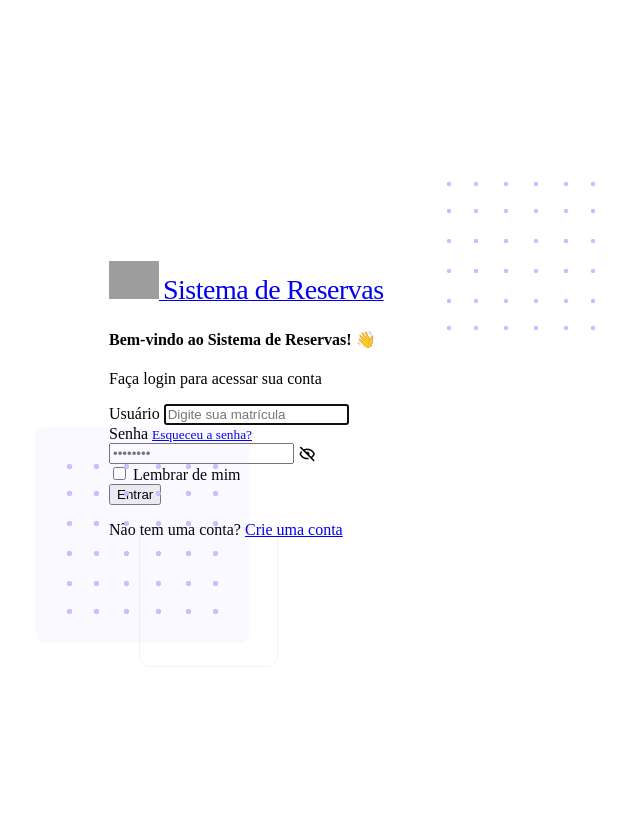
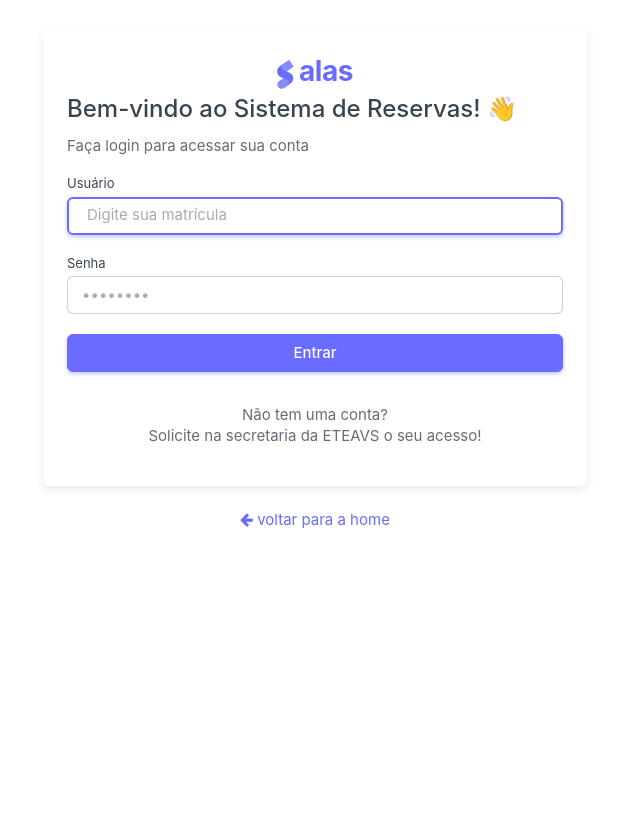
Before and after one commit to lerao/projeto-reserva-espacos, a Django app: page /login/ in a window 1280 px wide. Shown: the whole page, without its empty margins (325-965 px from the left). After the commit the page ends 528 px from the top, so only its background shows below. Run offline with Django 5.2, Linux system fonts and the light colour scheme; some libraries are stand-ins or nearby versions; grey boxes are pictures that could not be loaded.

Commit message:
Ajustes no html, login, logout

```diff
--- a/reserva/templates/login.html
+++ b/reserva/templates/login.html
@@ -1,59 +1,40 @@
 {% load static %}
 
 <!DOCTYPE html>
-  <html
-    lang="pt-br"
-    class="light-style customizer-hide"
-    dir="ltr"
-    data-theme="theme-default"
-    data-assets-path="../assets/"
-    data-template="vertical-menu-template-free"
-  >
+<html lang="pt-br" class="light-style layout-navbar-fixed layout-wide " dir="ltr" data-theme="theme-default" data-assets-path="../assets/" data-template="front-pages" data-style="light">
+
 <head>
     <meta charset="utf-8" />
-      <meta
-        name="viewport"
-        content="width=device-width, initial-scale=1.0, user-scalable=no, minimum-scale=1.0, maximum-scale=1.0"
-      />
+    <meta name="viewport" content="width=device-width, initial-scale=1.0, user-scalable=no, minimum-scale=1.0, maximum-scale=1.0" />
 
-      <title>Login - Sistema de Reserva de Laboratórios</title>
+    <title>Reserva de Espaços</title>
 
-      <!-- Favicon -->
-      <link rel="icon" type="image/x-icon" href="{% static 'assets/img/favicon.ico' %}" />
+    <link rel="icon" type="image/x-icon" href="{% static 'assets/img/favicon/favicon.ico' %}" />
 
-      <!-- Fonts -->
-      <link rel="preconnect" href="https://fonts.googleapis.com" />
-      <link rel="preconnect" href="https://fonts.gstatic.com" crossorigin />
-      <link
-        href="https://fonts.googleapis.com/css2?family=Public+Sans:ital,wght@0,300;0,400;0,500;0,600;0,700;1,300;1,400;1,500;1,600;1,700&display=swap"
-        rel="stylesheet"
-      />
+    <link rel="stylesheet" href="{% static 'assets/vendor/css/rtl/core.css' %}" class="template-customizer-core-css" />
+    <link rel="stylesheet" href="{% static 'assets/vendor/css/rtl/theme-default.css' %}" class="template-customizer-theme-css" />
+    <link rel="stylesheet" href="{% static 'assets/css/demo.css' %}" />
+    <link rel="stylesheet" href="{% static 'assets/vendor/css/pages/front-page.css' %}" />
 
-      <!-- Icons -->
-      <link rel="stylesheet" href="{% static 'assets/vendor/fonts/boxicons.css' %}" />
+    <link rel="stylesheet" href="{% static 'assets/vendor/libs/nouislider/nouislider.css' %}" />
+<link rel="stylesheet" href="{% static 'assets/vendor/libs/swiper/swiper.css' %}" />
 
-      <!-- Core CSS -->
-      <link rel="stylesheet" href="{% static 'assets/vendor/css/core.css' %}" class="template-customizer-core-css" />
-      <link rel="stylesheet" href="{% static 'assets/vendor/css/theme-default.css' %}" class="template-customizer-theme-css" />
-      <link rel="stylesheet" href="{% static 'assets/css/demo.css' %}" />
+<link rel="stylesheet" href="{% static 'assets/vendor/css/pages/front-page-landing.css' %}" />
 
-      <!-- Vendors CSS -->
-      <link rel="stylesheet" href="{% static 'assets/vendor/libs/perfect-scrollbar/perfect-scrollbar.css' %}" />
+    <script src="{% static 'assets/vendor/js/helpers.js' %}"></script>
+    <script src="{% static 'assets/js/front-config.js' %}"></script>
 
-      <!-- Página CSS -->
-      <link rel="stylesheet" href="{% static 'assets/vendor/css/pages/page-auth.css' %}" />
 
-      <!-- Helpers -->
-      <script src="{% static 'assets/vendor/js/helpers.js' %}"></script>
+  <link href="https://maxcdn.bootstrapcdn.com/font-awesome/4.2.0/css/font-awesome.min.css" rel="stylesheet">
 
-      <!-- Configuração JS -->
-      <script src="{% static 'assets/js/config.js' %}"></script>
+    <script src="{% static 'assets/vendor/js/dropdown-hover.js' %}"></script>
+<script src="{% static 'assets/vendor/js/mega-dropdown.js' %}"></script>
+
   </head>
 
 <body>
-      <!-- Conteúdo -->
-
-      <div class="container-xxl">
+      <div class="container">
+        <div class="col-sm-6 col-xs-12" style="margin: 0 auto;">
           <div class="authentication-wrapper authentication-basic container-p-y">
             <div class="authentication-inner">
               <!-- Login -->
@@ -62,11 +43,40 @@
                   <!-- Logo -->
                   <div class="app-brand justify-content-center">
                     <a href="#" class="app-brand-link gap-2">
+                      <a href="" class="app-brand-link">
                         <span class="app-brand-logo demo">
-                      <!-- Inclua seu logo SVG ou imagem aqui -->
-                      <img src="{% static 'assets/img/logo.png' %}" alt="Logo do Sistema" width="50">
-                    </span>
-                    <span class="app-brand-text demo text-body fw-bolder">Sistema de Reservas</span>
+
+                          <svg width="25" viewBox="0 0 25 42" version="1.1" xmlns="http://www.w3.org/2000/svg" xmlns:xlink="http://www.w3.org/1999/xlink">
+                            <defs>
+                              <path d="M13.7918663,0.358365126 L3.39788168,7.44174259 C0.566865006,9.69408886 -0.379795268,12.4788597 0.557900856,15.7960551 C0.68998853,16.2305145 1.09562888,17.7872135 3.12357076,19.2293357 C3.8146334,19.7207684 5.32369333,20.3834223 7.65075054,21.2172976 L7.59773219,21.2525164 L2.63468769,24.5493413 C0.445452254,26.3002124 0.0884951797,28.5083815 1.56381646,31.1738486 C2.83770406,32.8170431 5.20850219,33.2640127 7.09180128,32.5391577 C8.347334,32.0559211 11.4559176,30.0011079 16.4175519,26.3747182 C18.0338572,24.4997857 18.6973423,22.4544883 18.4080071,20.2388261 C17.963753,17.5346866 16.1776345,15.5799961 13.0496516,14.3747546 L10.9194936,13.4715819 L18.6192054,7.984237 L13.7918663,0.358365126 Z" id="path-1"></path>
+                              <path d="M5.47320593,6.00457225 C4.05321814,8.216144 4.36334763,10.0722806 6.40359441,11.5729822 C8.61520715,12.571656 10.0999176,13.2171421 10.8577257,13.5094407 L15.5088241,14.433041 L18.6192054,7.984237 C15.5364148,3.11535317 13.9273018,0.573395879 13.7918663,0.358365126 C13.5790555,0.511491653 10.8061687,2.3935607 5.47320593,6.00457225 Z" id="path-3"></path>
+                              <path d="M7.50063644,21.2294429 L12.3234468,23.3159332 C14.1688022,24.7579751 14.397098,26.4880487 13.008334,28.506154 C11.6195701,30.5242593 10.3099883,31.790241 9.07958868,32.3040991 C5.78142938,33.4346997 4.13234973,34 4.13234973,34 C4.13234973,34 2.75489982,33.0538207 2.37032616e-14,31.1614621 C-0.55822714,27.8186216 -0.55822714,26.0572515 -4.05231404e-15,25.8773518 C0.83734071,25.6075023 2.77988457,22.8248993 3.3049379,22.52991 C3.65497346,22.3332504 5.05353963,21.8997614 7.50063644,21.2294429 Z" id="path-4"></path>
+                              <path d="M20.6,7.13333333 L25.6,13.8 C26.2627417,14.6836556 26.0836556,15.9372583 25.2,16.6 C24.8538077,16.8596443 24.4327404,17 24,17 L14,17 C12.8954305,17 12,16.1045695 12,15 C12,14.5672596 12.1403557,14.1461923 12.4,13.8 L17.4,7.13333333 C18.0627417,6.24967773 19.3163444,6.07059163 20.2,6.73333333 C20.3516113,6.84704183 20.4862915,6.981722 20.6,7.13333333 Z" id="path-5"></path>
+                            </defs>
+                            <g id="g-app-brand" stroke="none" stroke-width="1" fill="none" fill-rule="evenodd">
+                              <g id="Brand-Logo" transform="translate(-27.000000, -15.000000)">
+                                <g id="Icon" transform="translate(27.000000, 15.000000)">
+                                  <g id="Mask" transform="translate(0.000000, 8.000000)">
+                                    <mask id="mask-2" fill="white">
+                                      <use xlink:href="#path-1"></use>
+                                    </mask>
+                                    <use fill="#696cff" xlink:href="#path-1"></use>
+                                    <g id="Path-3" mask="url(#mask-2)">
+                                      <use fill="#696cff" xlink:href="#path-3"></use>
+                                      <use fill-opacity="0.2" fill="#FFFFFF" xlink:href="#path-3"></use>
+                                    </g>
+                                    <g id="Path-4" mask="url(#mask-2)">
+                                      <use fill="#696cff" xlink:href="#path-4"></use>
+                                      <use fill-opacity="0.2" fill="#FFFFFF" xlink:href="#path-4"></use>
+                                    </g>
+                                  </g>
+
+                                </g>
+                              </g>
+                            </g>
+                          </svg></span>
+                        <span class="app-brand-text demo menu-text fw-bold">alas</span>
+                      </a>
                     </a>
                   </div>
                   <!-- /Logo -->
@@ -97,12 +107,9 @@
                         autofocus
                       />
                     </div>
-                  <div class="mb-3 form-password-toggle">
+                    <div class="mb-3 form-password-toggle mt-5">
                       <div class="d-flex justify-content-between">
                         <label class="form-label" for="password">Senha</label>
-                      <a href="#">
-                        <small>Esqueceu a senha?</small>
-                      </a>
                       </div>
                       <div class="input-group input-group-merge">
                         <input
@@ -117,22 +124,15 @@
                         <span class="input-group-text cursor-pointer"><i class="bx bx-hide"></i></span>
                       </div>
                     </div>
-                  <div class="mb-3">
-                    <div class="form-check">
-                      <input class="form-check-input" type="checkbox" id="remember-me" />
-                      <label class="form-check-label" for="remember-me"> Lembrar de mim </label>
-                    </div>
-                  </div>
-                  <div class="mb-3">
+                    <div class="mb-3 mt-5">
                       <button class="btn btn-primary d-grid w-100" type="submit">Entrar</button>
                     </div>
                   </form>
 
-                <p class="text-center">
+                  <p class="text-center"><br>
                     <span>Não tem uma conta?</span>
-                  <a href="#">
-                    <span>Crie uma conta</span>
-                  </a>
+                    <br>
+                      <span>Solicite na secretaria da ETEAVS o seu acesso!</span>
                   </p>
                 </div>
               </div>
@@ -140,20 +140,21 @@
             </div>
           </div>
         </div>
+        <div class="text-center">
+          <a href="/"><i class="fa fa-arrow-left"></i> voltar para a home</a>
+         </div>
+         <br><br><br>
+      </div>
 
-      <!-- / Conteúdo -->
-
-      <!-- Core JS -->
-      <script src="{% static 'assets/vendor/libs/jquery/jquery.js' %}"></script>
         <script src="{% static 'assets/vendor/libs/popper/popper.js' %}"></script>
         <script src="{% static 'assets/vendor/js/bootstrap.js' %}"></script>
-      <script src="{% static 'assets/vendor/libs/perfect-scrollbar/perfect-scrollbar.js' %}"></script>
-      <script src="{% static 'assets/vendor/js/menu.js' %}"></script>
 
-      <!-- Main JS -->
-      <script src="{% static 'assets/js/main.js' %}"></script>
 
-      <!-- Place this tag in your head or just before your close body tag. -->
-      <script async defer src="https://buttons.github.io/buttons.js"></script>
+        <script src="{% static 'assets/vendor/libs/nouislider/nouislider.js' %}"></script>
+      <script src="{% static 'assets/vendor/libs/swiper/swiper.js' %}"></script>
+      <script src="{% static 'assets/js/front-main.js' %}"></script>
+
+
       </body>
+
       </html>
--- a/reserva/urls.py
+++ b/reserva/urls.py
@@ -1,12 +1,16 @@
-from django.urls import path, include
+from django.urls import path, include, reverse_lazy
+
 from rest_framework.routers import DefaultRouter
 from . import views
+from django.contrib.auth.views import LogoutView
+
 
 router = DefaultRouter()
 
 
 urlpatterns = [
     path('api/', include(router.urls)),
+    path('logout/',LogoutView.as_view(next_page=reverse_lazy('login')),name='logout'),
     path('login/', views.login_view, name='login'),
     path('logado/', views.logado_view, name='logado'),
     path('', views.index_view, name='index'),
--- a/reserva/views.py
+++ b/reserva/views.py
@@ -9,7 +9,7 @@ from django.shortcuts import render, redirect, get_object_or_404
 from django.contrib.auth import authenticate, login
 from django.contrib import messages
 from .forms import ReservaForm
-from django.http import JsonResponse
+from django.http import JsonResponse, HttpResponseRedirect
 
 
 # Create your views here.
@@ -37,6 +37,8 @@ class ReservaHorarioViewSet(viewsets.ModelViewSet):
 
 
 def login_view(request):
+    if request.user.id:
+        return HttpResponseRedirect('/index')
     if request.method == 'POST':
         matricula = request.POST.get('matricula')
         senha = request.POST.get('password')
```
Also changed, not shown: reserva/templates/base.html (+9 -1 lines), reserva/templates/reserva_form.html (+49 -85 lines), db.sqlite3. Lines whose indentation alone changed are shown as unchanged.
